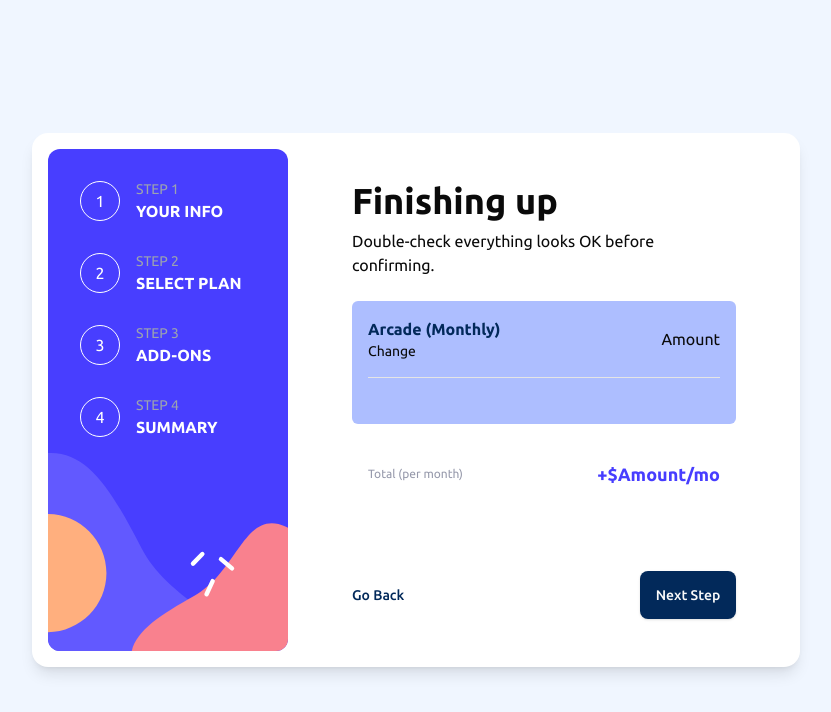
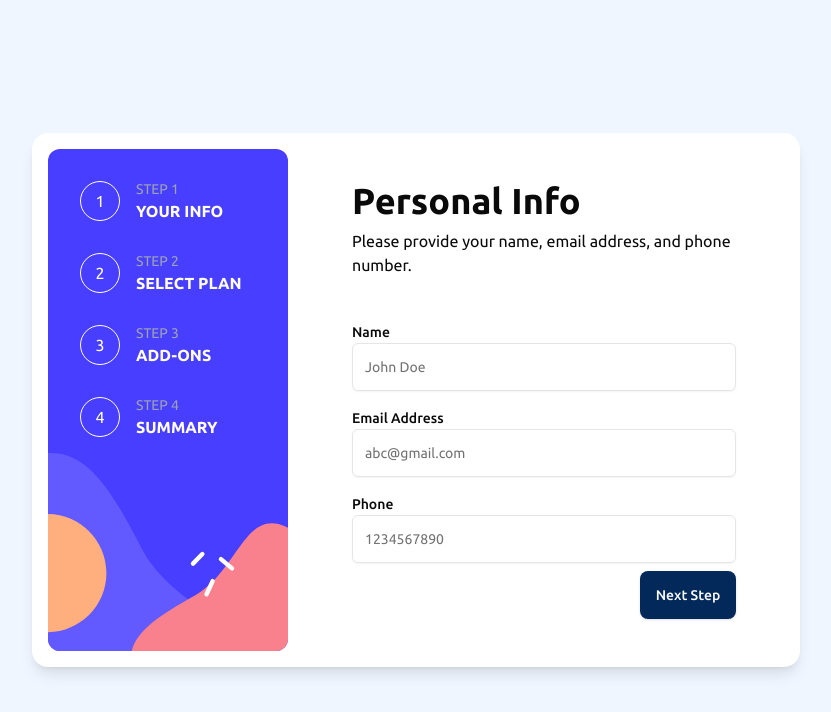
Before and after one commit to suyash5053/multi-step-form, a Next.js app: page / in a window 1280 px wide. Shown: the top 712 px of the page, without its empty margins (224-1055 px from the left). Built offline with nearby package versions, Linux system fonts and the light colour scheme.

Commit message:
added logic for step movement

```diff
--- a/app/page.tsx
+++ b/app/page.tsx
@@ -1,16 +1,10 @@
-import AddOns from "@/components/add-ons";
-import FinishingUp from "@/components/finishing-up";
-import Plans from "@/components/plan";
-import ProfileInformation from "@/components/profile-info";
-import ThankYou from "@/components/thank-you";
+import PageRenderLogic from "@/components/page-render-logic";
 
 export default function Home() {
   return (
     <div className="flex flex-col h-full items-center justify-center w-full px-12 py-8">
-      {/* <ProfileInformation /> */}
-      {/* <Plans /> */}
-      {/* <AddOns /> */}
-      <FinishingUp />
+      <PageRenderLogic />
+
       {/* <ThankYou /> */}
     </div>
   );
--- a/components/layouts/sidebar.tsx
+++ b/components/layouts/sidebar.tsx
@@ -1,13 +1,18 @@
-import Image from "next/image"
-import StepRenderer from "./step-renderer"
+import Image from "next/image";
+import StepRenderer from "./step-renderer";
 
 const Sidebar = () => {
-    return (
-        <div className="w-1/3 h-full bg-white relative">
-            <Image src={"/svgs/bg-sidebar-desktop.svg"} alt="Sidebar" layout="fill" objectFit="cover" className="rounded-xl" />
-            <StepRenderer />
-        </div>
-    )
-}
+  return (
+    <div className="w-1/3 h-full bg-white relative">
+      <Image
+        src={"/svgs/bg-sidebar-desktop.svg"}
+        alt="Sidebar"
+        layout="fill"
+        className="rounded-xl object-cover"
+      />
+      <StepRenderer />
+    </div>
+  );
+};
 
-export default Sidebar
+export default Sidebar;
--- /dev/null
+++ b/components/page-render-logic.tsx
@@ -0,0 +1,27 @@
+"use client";
+
+import { useGlobal } from "@/zustand/global";
+import ProfileInformation from "./profile-info";
+import Plans from "./plan";
+import AddOns from "./add-ons";
+import FinishingUp from "./finishing-up";
+import { useEffect } from "react";
+
+const PageRenderLogic = () => {
+  const { currentStep, resetCurrentStep } = useGlobal();
+
+  useEffect(() => {
+    resetCurrentStep();
+  }, [resetCurrentStep]);
+
+  return (
+    <>
+      {currentStep === 1 && <ProfileInformation />}
+      {currentStep === 2 && <Plans />}
+      {currentStep === 3 && <AddOns />}
+      {currentStep === 4 && <FinishingUp />}
+    </>
+  );
+};
+
+export default PageRenderLogic;
--- a/zustand/global.ts
+++ b/zustand/global.ts
@@ -2,6 +2,9 @@ import { create } from "zustand";
 import { persist } from "zustand/middleware";
 
 interface GlobalState {
+  currentStep: number;
+  setCurrentStep: (newCurrentStep: number) => void;
+  resetCurrentStep: () => void;
   isYearly: boolean;
   setIsYearly: (isYearly: boolean) => void;
 }
@@ -9,6 +12,10 @@ interface GlobalState {
 export const useGlobal = create<GlobalState>()(
   persist(
     (set) => ({
+      currentStep: 1,
+      setCurrentStep: (newCurrentStep: number) =>
+        set((state) => ({ ...state, currentStep: newCurrentStep })),
+      resetCurrentStep: () => set((state) => ({ ...state, currentStep: 1 })),
       isYearly: false,
       setIsYearly: (isYearly: boolean) => set((state) => ({ ...state, isYearly })),
     }),
```
